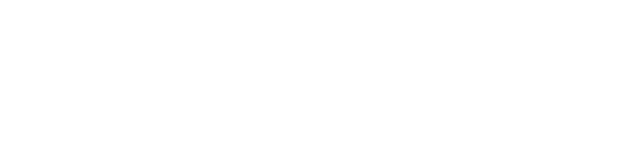
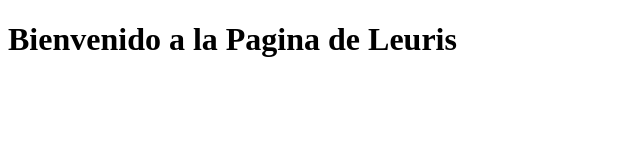
Before and after one commit to leurisp157/Pagina-de-Leuris, a plain HTML site: page index.html in a window 1280 px wide. Shown: the whole page, without its empty margins (0-640 px from the left). Drawn offline with Linux system fonts and the light colour scheme.

Commit message:
Se a modificado el titulo de la pagina y se añadio un H1

```diff
--- a/index.html
+++ b/index.html
@@ -3,9 +3,9 @@
 <head>
     <meta charset="UTF-8">
     <meta name="viewport" content="width=device-width, initial-scale=1.0">
-    <title>Document</title>
+    <title>Pagina de Leuris</title>
 </head>
 <body>
-
+    <H1>Bienvenido a la Pagina de Leuris</H1>
 </body>
 </html>
```
